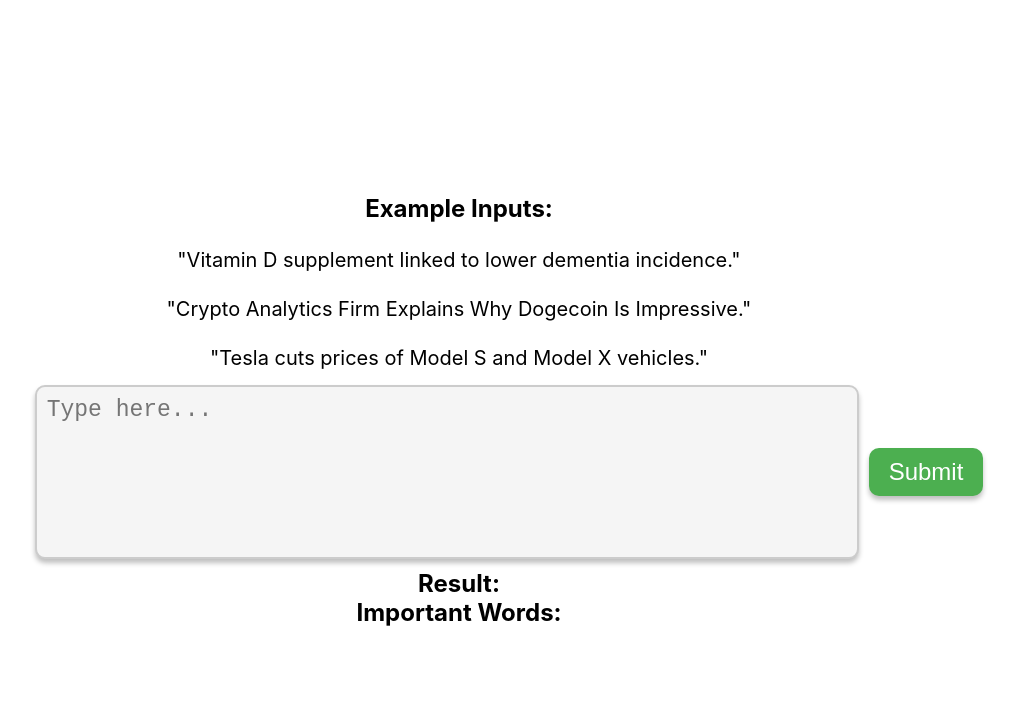
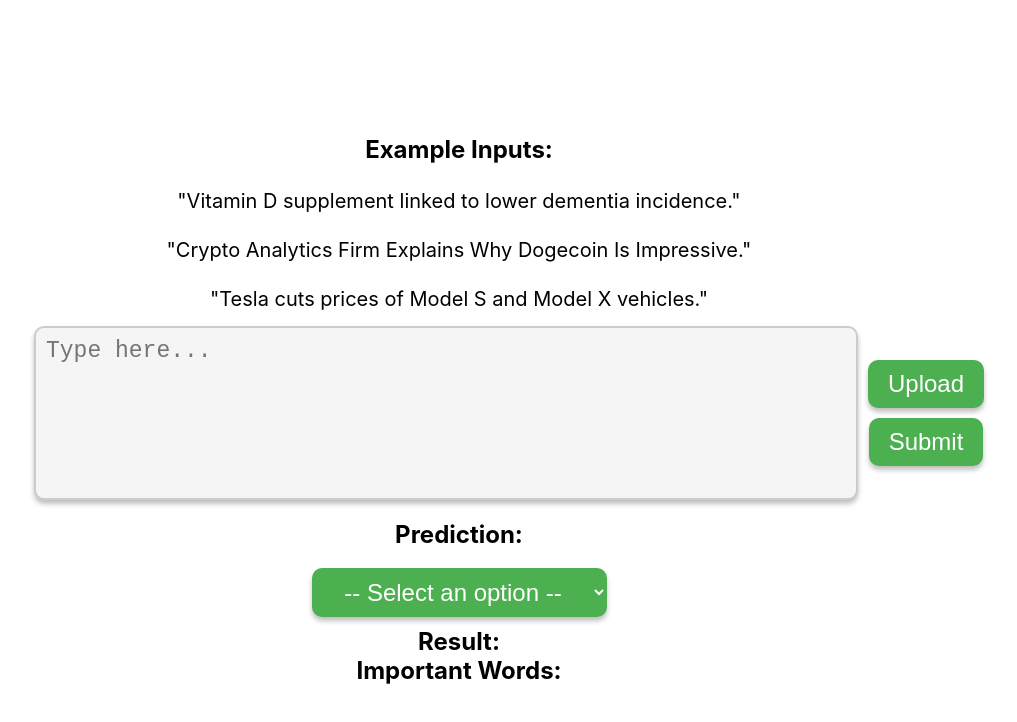
Before and after one commit to subeom7/text-classification-and-evaluation, a React (Create React App) app in the folder client/: page / in a window 1280 px wide. Shown: the top 722 px of the page, without its empty margins (181-1198 px from the left). Built offline with nearby package versions, Linux system fonts and the light colour scheme.

Commit message:
added user prediction and file upload

```diff
--- a/client/src/App.js
+++ b/client/src/App.js
@@ -1,21 +1,33 @@
-import { useState, useEffect } from 'react';
+import { useState, useEffect, useRef} from 'react';
 import axios from 'axios';
 import GoogleSignIn from './components/GoogleSignIn';
 import UserHistory from './components/UserHistory';
 import InputForm from './components/InputForm';
 import OutputDisplay from './components/OutputDisplay';
 import './App.css';
+import UserPrediction from './components/UserPrediction';
 
 function App() {
   const [responseData, setResponseData] = useState('');
   const [inputText, setInputText] = useState('');
   const [userHistory, setUserHistory] = useState([]);
   const [user, setUser] = useState({});
+  const [selectValue, setSelectValue] = useState("");
+  const fileInputRef = useRef(null);
 
   function handleSignOut(event) {
     setUser({});
     document.getElementById("signInDiv").hidden = false;
   }
+
+  const handleFileInputChange = () => {
+    const file = fileInputRef.current.files[0];
+    const reader = new FileReader();
+    reader.onload = () => {
+      setInputText(reader.result); // Update inputText state with file contents
+    };
+    reader.readAsText(file);
+  };
 
   useEffect(() => {
     const fetchUserHistory = async () => {
@@ -81,7 +93,8 @@
       <div style={{ fontSize: '20px', padding: '10px', marginBottom: '5px' }}>"Vitamin D supplement linked to lower dementia incidence."</div>
       <div style={{ fontSize: '20px', padding: '10px', marginBottom: '5px' }}>"Crypto Analytics Firm Explains Why Dogecoin Is Impressive."</div>
       <div style={{ fontSize: '20px', padding: '10px', marginBottom: '5px' }}>"Tesla cuts prices of Model S and Model X vehicles."</div>
-      <InputForm inputText={inputText} handleInputChange={handleInputChange} handleClick={handleClick} />
+      <InputForm inputText={inputText} handleInputChange={handleInputChange} handleClick={handleClick} fileInputRef={fileInputRef} handleFileInputChange={handleFileInputChange}/>
+      <UserPrediction setSelectValue={setSelectValue} selectValue={selectValue} />
       <OutputDisplay responseData={responseData} />
     </div>
   );
--- a/client/src/components/InputForm.js
+++ b/client/src/components/InputForm.js
@@ -1,10 +1,81 @@
-import React from 'react';
+import React from "react";
 
-const InputForm = ({ inputText, handleInputChange, handleClick }) => {
+const InputForm = ({
+  inputText,
+  handleInputChange,
+  handleClick,
+  fileInputRef,
+  handleFileInputChange,
+}) => {
   return (
-    <div style={{ display: 'flex', alignItems: 'center' }}>
-      <textarea id="text-input" value={inputText} onChange={handleInputChange} placeholder="Type here..." style={{ fontSize: '23px', padding: '10px', borderRadius: '10px', border: '2px solid #ccc', backgroundColor: '#F5F5F5', color: 'black', boxShadow: '0px 4px 5px rgba(0, 0, 0, 0.25)', marginLeft: '100px', width: '800px', minHeight: '150px', resize: 'none', overflow: 'auto' }} onInput="this.style.height='auto'; this.style.height=(this.scrollHeight)+'px';"></textarea>
-      <button style={{ fontSize: '24px', padding: '10px 20px', borderRadius: '10px', border: 'none', backgroundColor: '#4CAF50', color: 'white', boxShadow: '0px 4px 5px rgba(0, 0, 0, 0.25)', marginLeft: '10px' }} onClick={handleClick}>Submit</button>
+    <div style={{ display: "flex", alignItems: "center" }}>
+      <textarea
+        id="text-input"
+        value={inputText}
+        onChange={handleInputChange}
+        placeholder="Type here..."
+        style={{
+          fontSize: "23px",
+          padding: "10px",
+          borderRadius: "10px",
+          border: "2px solid #ccc",
+          backgroundColor: "#F5F5F5",
+          color: "black",
+          boxShadow: "0px 4px 5px rgba(0, 0, 0, 0.25)",
+          marginLeft: "100px",
+          width: "800px",
+          minHeight: "150px",
+          resize: "none",
+          overflow: "auto",
+        }}
+        onInput="this.style.height='auto'; this.style.height=(this.scrollHeight)+'px';"
+      ></textarea>
+
+      <div
+        style={{
+          display: "flex",
+          alignItems: "center",
+          flexDirection: "column",
+        }}
+      >
+        <input
+          type="file"
+          ref={fileInputRef}
+          style={{ display: "none" }}
+          onChange={handleFileInputChange}
+        />
+        <button
+          style={{
+            fontSize: "24px",
+            padding: "10px 20px",
+            borderRadius: "10px",
+            border: "none",
+            backgroundColor: "#4CAF50",
+            color: "white",
+            boxShadow: "0px 4px 5px rgba(0, 0, 0, 0.25)",
+            marginLeft: "10px",
+            marginBottom: "10px",
+          }}
+          onClick={() => fileInputRef.current.click()}
+        >
+          Upload
+        </button>
+        <button
+          style={{
+            fontSize: "24px",
+            padding: "10px 20px",
+            borderRadius: "10px",
+            border: "none",
+            backgroundColor: "#4CAF50",
+            color: "white",
+            boxShadow: "0px 4px 5px rgba(0, 0, 0, 0.25)",
+            marginLeft: "10px",
+          }}
+          onClick={handleClick}
+        >
+          Submit
+        </button>
+      </div>
     </div>
   );
 };
--- /dev/null
+++ b/client/src/components/UserPrediction.js
@@ -0,0 +1,41 @@
+import React from 'react';
+
+const UserPrediction = ({ selectValue, setSelectValue }) => {
+  return (
+    <div style={{ display: 'flex', alignItems: 'center', flexDirection: 'column' }}>
+        <div>
+            <h2>Prediction:</h2>
+        </div>
+        <div>
+            <select
+                value={selectValue}
+                onChange={(event) => setSelectValue(event.target.value)}
+                style={{
+                  fontSize: "24px",
+                  padding: "10px 10px",
+                  borderRadius: "10px",
+                  border: "none",
+                  backgroundColor: "#4CAF50",
+                  color: "white",
+                  boxShadow: "0px 4px 5px rgba(0, 0, 0, 0.25)",
+                  textAlign: "center",
+                }}
+              >
+                <option value="">-- Select an option --</option>
+                <option value="option1">Religion/Christian</option>
+                <option value="option2">Computer/Graphics</option>
+                <option value="option3">Science/Medicine</option>
+                <option value="option4">Science/Electronics</option>
+                <option value="option5">Science/Space</option>
+                <option value="option6">Science/Cryptocurrency</option>
+                <option value="option7">Sports/Baseball</option>
+                <option value="option8">Sports/Hockey</option>
+                <option value="option9">Automobile</option>
+                <option value="option10">Politics/Guns</option>
+              </select>
+        </div>
+    </div>
+  );
+};
+
+export default UserPrediction;
--- a/package.json
+++ b/package.json
@@ -9,10 +9,10 @@
     "test": "cd client && react-scripts test",
     "eject": "cd client && react-scripts eject",
     "client": "cd client && npm start",
-    "flask": "python server.py",
+    "flask": "python3 server.py",
     "dev": "concurrently --kill-others-on-fail \"npm run client\" \"npm run flask\"",
-    "pip-install": "python -m pip install -r requirements.txt",
-    "install-all": "npm run pip-install && python train_and_save_model.py && npm install && cd client && npm install"
+    "pip-install": "python3 -m pip install -r requirements.txt",
+    "install-all": "npm run pip-install && python3 train_and_save_model.py && npm install && cd client && npm install"
   },
   "author": "",
   "license": "ISC",
```
Also changed, not shown: 1 other file (tests, documents, lock files or other folders).
